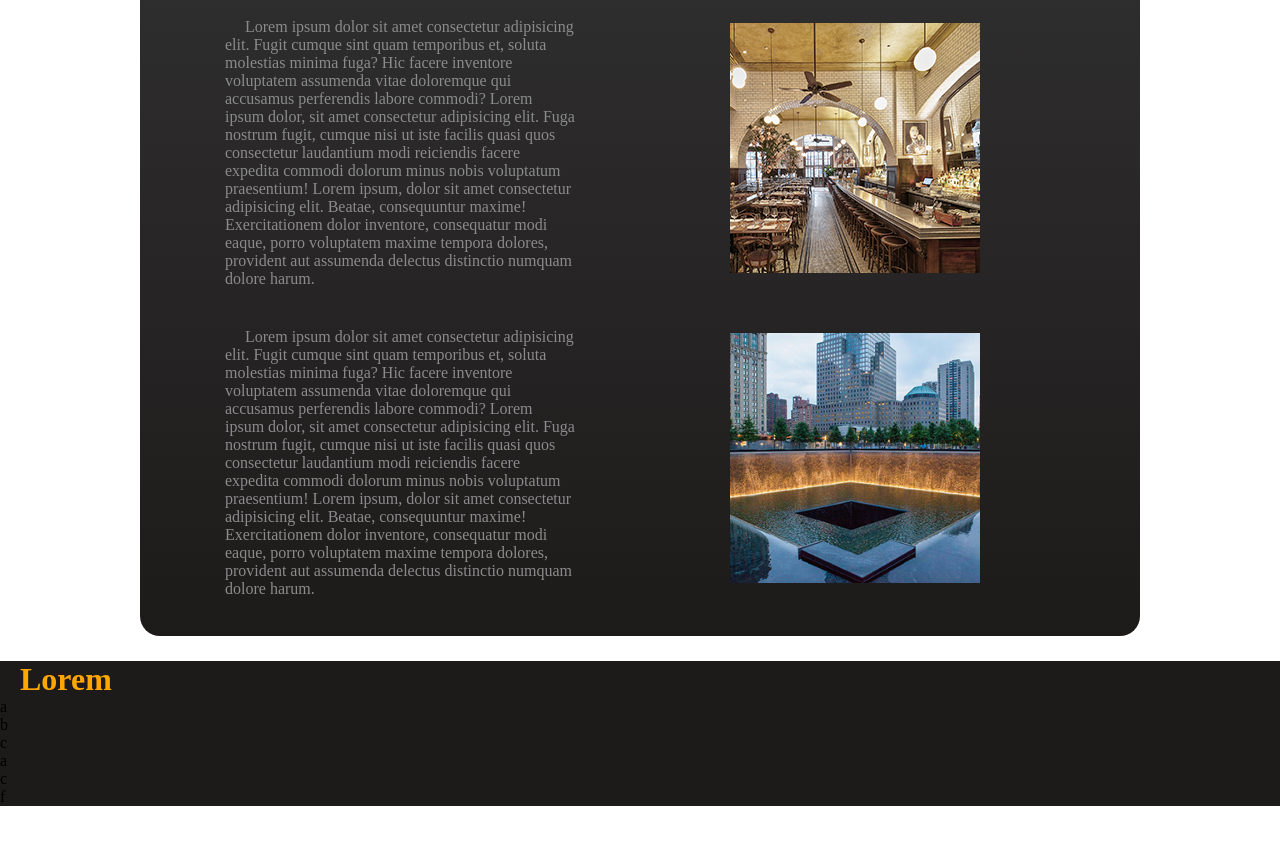
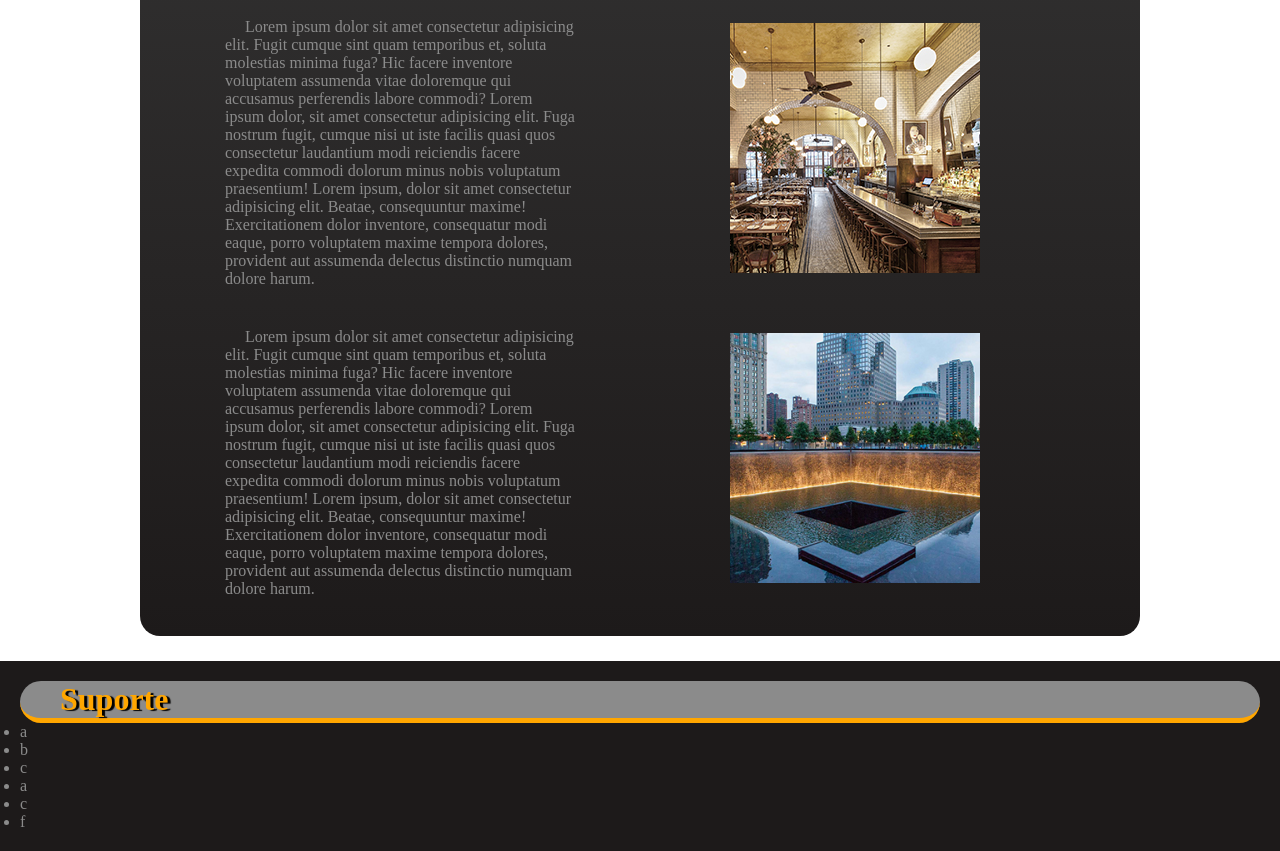
Before and after one commit to Jovi-souza/NY, a plain HTML site: page index.html in a window 1280 px wide. Shown: the part 3356-4207 px from the top of the page. Before the commit the page ends 4162 px from the top, so only its background shows below. Drawn offline with nearby package versions, Linux system fonts and the light colour scheme.

Commit message:
Footer H1

```diff
--- a/estilo/style.css
+++ b/estilo/style.css
@@ -201,10 +201,17 @@ aside h1 {
 footer {
     background-color: #1d1a1a;
     display: grid;
-    text-decoration: none;
     margin-top: 25px;
+    padding: 20px;
 }
 footer h1 {
+    background-color: #8b8b8b;
+    border-radius: 100px;
+    border-bottom: 5px solid #ffa600;
     color: #ffa600;
-    padding-left: 20px;
+    padding-left: 40px;
+    text-shadow: 3px 1px 1px black;
 }
+footer ul {
+    color: #8b8b8b;
+}
--- a/index.html
+++ b/index.html
@@ -88,7 +88,7 @@
         </aside>
     </main>
     <footer>
-        <h1>Lorem</h1>
+        <h1>Suporte</h1>
         <ul>
             <li>a</li>
             <li>b</li>
```
